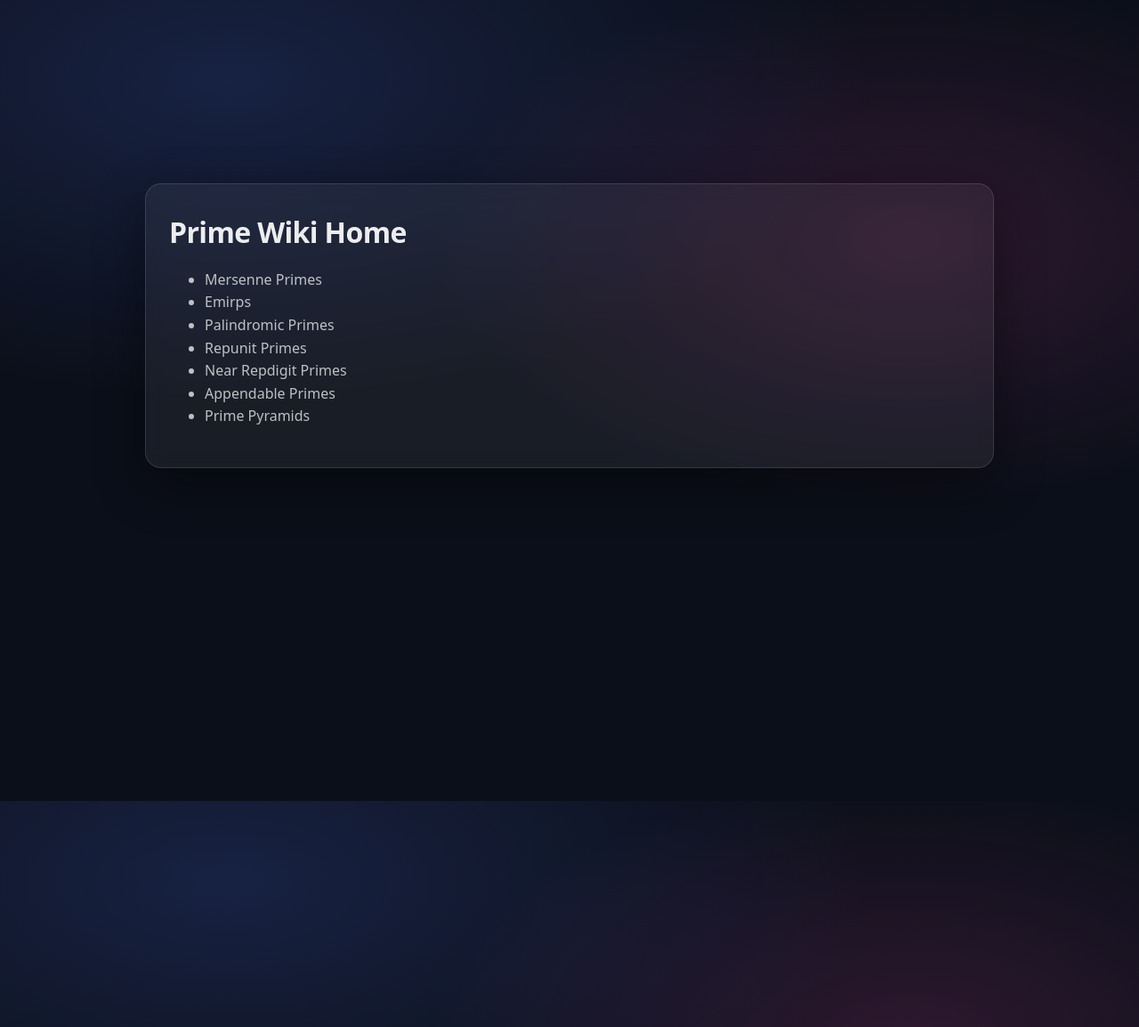
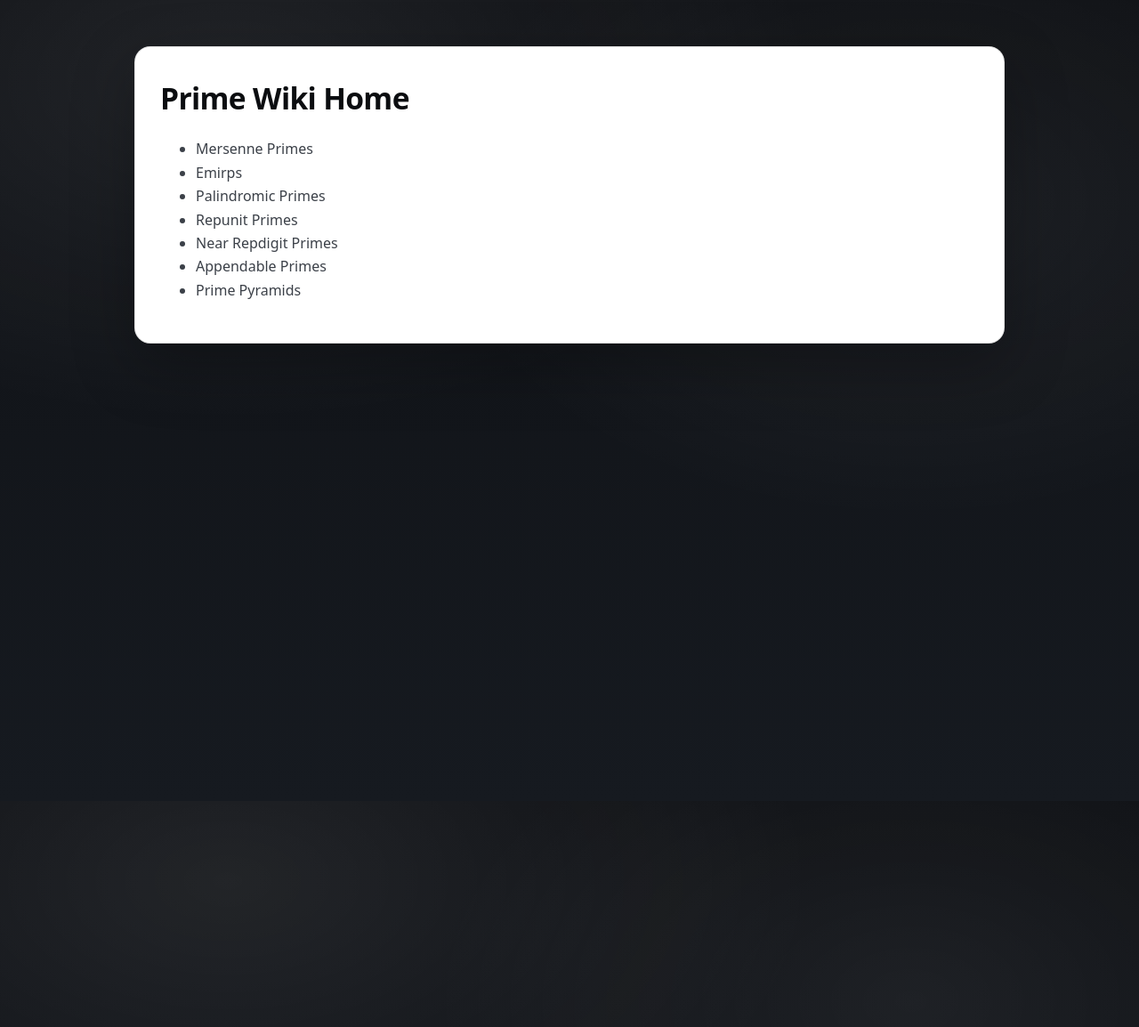
Before and after one commit to primewiki/PrimeWiki.github.io, a Jekyll site: the page built from index.md, in a window 1280 px wide. Shown: the whole page at 89% size. Built offline with Jekyll 4.4.1, drawn with Linux system fonts in a browser that asks for light colours; after the commit the page ends 1004 px from its top, so only the background shows below that.

Commit message:
Update site.css

```diff
--- a/assets/css/site.css
+++ b/assets/css/site.css
@@ -1,80 +1,101 @@
-:root {
-  --bg: #0b0f19;
-  --card: rgba(255, 255, 255, 0.06);
-  --border: rgba(255, 255, 255, 0.12);
-  --text: rgba(255, 255, 255, 0.92);
-  --muted: rgba(255, 255, 255, 0.72);
+:root{
+  --bg0: #0f1115;
+  --bg1: #161a20;
+  --ink: #0b0d10;
+  --muted: #3b4048;
+  --card: #ffffff;
+  --cardBorder: rgba(10, 12, 16, 0.10);
+  --shadow: 0 24px 70px rgba(0,0,0,0.28);
 }
 
-html, body {
-  height: 100%;
+html, body { height: 100%; }
+
+body{
+  margin: 0;
+  color: var(--ink);
+  background: radial-gradient(1200px 700px at 20% 10%, rgba(255,255,255,0.08), transparent 55%),
+              radial-gradient(900px 600px at 80% 25%, rgba(255,255,255,0.06), transparent 60%),
+              linear-gradient(180deg, var(--bg0), var(--bg1));
+  font-family: system-ui, -apple-system, Segoe UI, Roboto, Helvetica, Arial, sans-serif;
+  line-height: 1.65;
 }
 
-body {
-  margin: 0;
-  color: var(--text);
-  background: radial-gradient(1200px 600px at 20% 10%, rgba(80, 120, 255, 0.18), transparent 60%),
-              radial-gradient(900px 500px at 80% 30%, rgba(255, 80, 180, 0.14), transparent 60%),
-              var(--bg);
-  font-family: system-ui, -apple-system, Segoe UI, Roboto, Helvetica, Arial, sans-serif;
-  line-height: 1.6;
+/* Full-screen canvas behind content */
+#bg{
+  position: fixed;
+  inset: 0;
+  width: 100%;
+  height: 100%;
+  z-index: 0;
+  pointer-events: none;
 }
 
-.page-wrap {
+/* Page wrapper */
+.page-wrap{
+  position: relative;
+  z-index: 1;
   min-height: 100vh;
   display: grid;
   place-items: start center;
-  padding: 48px 16px;
+  padding: 52px 16px;
 }
 
-.page-card {
-  width: min(900px, 100%);
+/* The floating “paper” */
+.page-card{
+  width: min(920px, 100%);
   background: var(--card);
-  border: 1px solid var(--border);
+  border: 1px solid var(--cardBorder);
   border-radius: 18px;
-  padding: 28px 26px;
-  backdrop-filter: blur(10px);
-  box-shadow: 0 18px 55px rgba(0,0,0,0.45);
+  padding: 30px 28px;
+  box-shadow: var(--shadow);
   transform: translateY(0);
-  transition: transform 160ms ease, box-shadow 160ms ease, border-color 160ms ease;
+  transition: transform 160ms ease, box-shadow 160ms ease;
 }
 
-.page-card:hover {
+.page-card:hover{
   transform: translateY(-6px);
-  border-color: rgba(255,255,255,0.18);
-  box-shadow: 0 26px 80px rgba(0,0,0,0.55);
+  box-shadow: 0 34px 90px rgba(0,0,0,0.34);
 }
 
-.page-title {
+.page-title{
   margin: 0 0 14px 0;
-  font-size: 2rem;
+  font-size: 2.1rem;
   letter-spacing: -0.02em;
 }
 
-.page-content :is(p, li) {
+.page-content p,
+.page-content li{
   color: var(--muted);
 }
 
-/* Make markdown look nicer */
-.page-content h2, .page-content h3 {
-  color: var(--text);
-  margin-top: 1.6em;
+/* Markdown niceties */
+.page-content h2, .page-content h3{
+  color: var(--ink);
+  margin-top: 1.7em;
 }
 
-.page-content a {
-  color: #8ab4ff;
+.page-content a{
+  color: #111;
   text-decoration: none;
-  border-bottom: 1px solid rgba(138,180,255,0.35);
+  border-bottom: 1px solid rgba(0,0,0,0.25);
 }
 
-.page-content a:hover {
-  border-bottom-color: rgba(138,180,255,0.8);
+.page-content a:hover{
+  border-bottom-color: rgba(0,0,0,0.65);
 }
 
-.page-content pre {
+.page-content pre{
   padding: 14px 16px;
   border-radius: 12px;
   overflow: auto;
-  background: rgba(0,0,0,0.35);
-  border: 1px solid rgba(255,255,255,0.08);
+  background: #f4f6f8;
+  border: 1px solid rgba(0,0,0,0.08);
+  color: #121417;
 }
+
+/* Make sure images don’t overflow the card */
+.page-content img{
+  max-width: 100%;
+  height: auto;
+  border-radius: 10px;
+}
```
